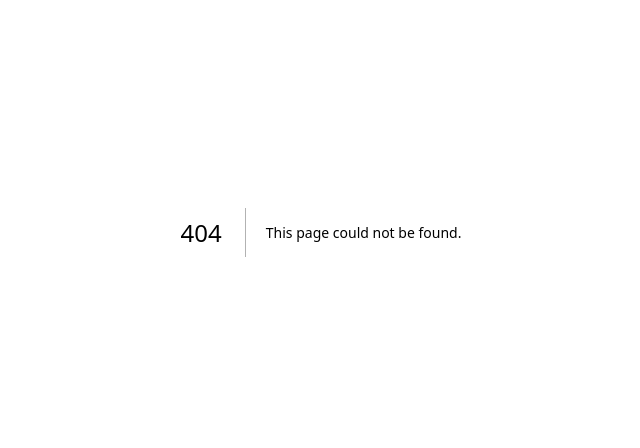
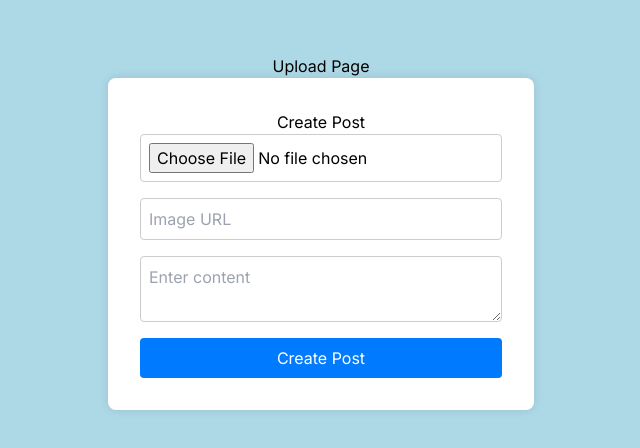
Before and after one commit to ashborn211/front-end-casus-2, a Next.js app: page /upload in a window 1280 px wide. Before the commit this address had no page. Shown: the part 168-616 px from the top of the page, without its empty margins (319-959 px from the left). Built offline with nearby package versions, Linux system fonts and the light colour scheme.

Commit message:
you can post a cooment with a img

```diff
--- a/src/app/components/UploadImage.tsx
+++ b/src/app/components/UploadImage.tsx
@@ -1,8 +1,10 @@
+"use client";
+
 // components/UploadImage.tsx
 import { useState, ChangeEvent } from 'react';
 import { uploadImageAndCreatePost } from './uploadImageAndLinkToPost';
 
-const UploadImage: React.FC = () => {
+const UploadImage = () => {
   const [file, setFile] = useState<File | null>(null);
   const [imageUrl, setImageUrl] = useState<string>('');
   const [content, setContent] = useState<string>('');
@@ -38,15 +40,13 @@ const UploadImage: React.FC = () => {
   };
 
   return (
-    <div>
+    <form onSubmit={(e) => { e.preventDefault(); handleUpload(); }}>
       <h1>Create Post</h1>
-      <div>
-        <input type="file" onChange={handleFileChange} />
-        <input type="text" placeholder="Image URL" value={imageUrl} onChange={handleUrlChange} />
-      </div>
+      <input type="file" onChange={handleFileChange} />
+      <input type="text" placeholder="Image URL" value={imageUrl} onChange={handleUrlChange} />
       <textarea placeholder="Enter content" value={content} onChange={handleContentChange}></textarea>
-      <button onClick={handleUpload}>Create Post</button>
-    </div>
+      <button type="submit">Create Post</button>
+    </form>
   );
 };
 
--- a/src/app/components/uploadImageAndLinkToPost.ts
+++ b/src/app/components/uploadImageAndLinkToPost.ts
@@ -1,12 +1,7 @@
 // components/uploadImageAndLinkToPost.ts
-import { storage, firestore } from '../FireBase';
+import { storage, db } from '../FireBaseConfig';
 import { ref, uploadBytes, getDownloadURL } from 'firebase/storage';
 import { collection, addDoc, Timestamp } from 'firebase/firestore';
-
-interface PostData {
-  imageUrl: string;
-  content: string;
-}
 
 export const uploadImageAndCreatePost = async (data: File | string, content: string): Promise<void> => {
   try {
@@ -23,15 +18,15 @@ export const uploadImageAndCreatePost = async (data: File | string, content: str
     }
 
     // Create a new Firestore document with an auto-generated ID
-    const postDocRef = await addDoc(collection(firestore, 'posts'), {
+    await addDoc(collection(db, 'posts'), {
       imageUrl: downloadURL,
       content: content,
       createdAt: Timestamp.now()
     });
 
-    console.log('Post created in Firestore with ID:', postDocRef.id);
+    console.log('Post created successfully.');
   } catch (error) {
-    console.error('Error creating post in Firestore:', error);
+    console.error('Error creating post:', error);
     throw error;
   }
 };
--- a/src/app/globals.css
+++ b/src/app/globals.css
@@ -16,12 +16,50 @@
   }
 }
 
+/* styles/globals.css */
 body {
-  color: rgb(var(--foreground-rgb));
-  background: linear-gradient(
-      to bottom,
-      transparent,
-      rgb(var(--background-end-rgb))
-    )
-    rgb(var(--background-start-rgb));
+  background-color: #ADD8E6; /* Light blue background */
+  display: flex;
+  justify-content: center;
+  align-items: center;
+  height: 100vh;
+  margin: 0;
+  font-family: Arial, sans-serif;
 }
+
+h1 {
+  text-align: center;
+}
+
+form {
+  background: white;
+  padding: 2rem;
+  border-radius: 8px;
+  box-shadow: 0 0 10px rgba(0, 0, 0, 0.1);
+}
+
+input[type="file"],
+input[type="text"],
+textarea {
+  display: block;
+  width: 100%;
+  margin-bottom: 1rem;
+  padding: 0.5rem;
+  border: 1px solid #ccc;
+  border-radius: 4px;
+}
+
+button {
+  display: block;
+  width: 100%;
+  padding: 0.5rem;
+  background-color: #007BFF;
+  color: white;
+  border: none;
+  border-radius: 4px;
+  cursor: pointer;
+}
+
+button:hover {
+  background-color: #0056b3;
+}
--- a/src/app/home/page.tsx
+++ /dev/null
@@ -1,15 +0,0 @@
-
-
-const home = () => {
-
-  return (
-    <div className="flex items-center justify-center min-h-screen bg-gray-100">
-      <div className="bg-white p-6 rounded shadow-md w-full max-w-md">
-        <h1 className="text-2xl font-bold mb-4">Login</h1>
-
-      </div>
-    </div>
-  );
-};
-
-export default home;
--- /dev/null
+++ b/src/app/upload/page.tsx
@@ -0,0 +1,15 @@
+"use client";
+import '../globals.css';
+import UploadImage from "../components/UploadImage";
+
+const upload = () => {
+  return (
+    <div>
+      <h1>Upload Page</h1>
+      <UploadImage />
+    </div>
+  );
+};
+
+
+export default upload;
--- a/src/app/upload/upload.tsx
+++ /dev/null
@@ -1,12 +0,0 @@
-import UploadImage from '../components/UploadImage';
-
-const UploadPage: React.FC = () => {
-  return (
-    <div>
-      <h1>Upload Page</h1>
-      <UploadImage />
-    </div>
-  );
-};
-
-export default UploadPage;
```
